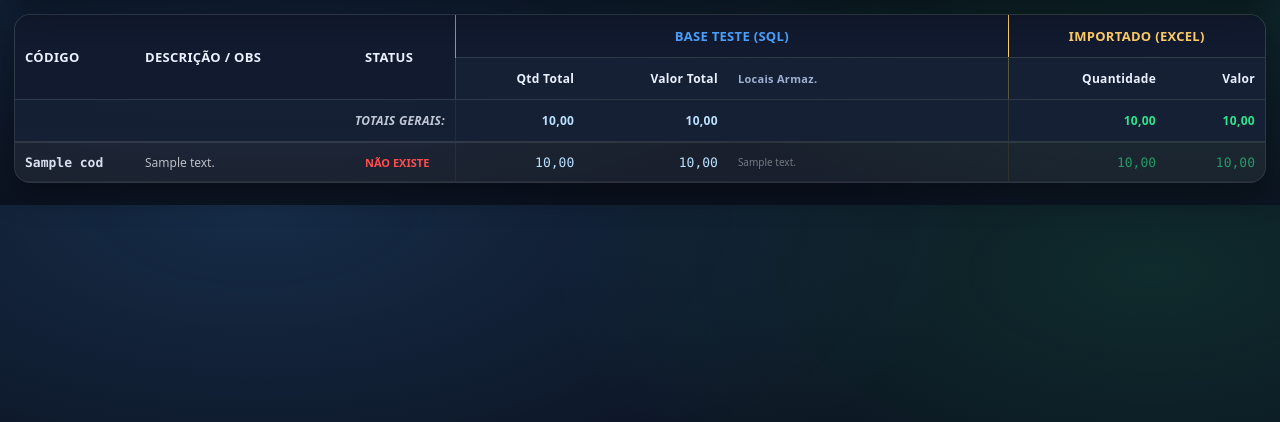
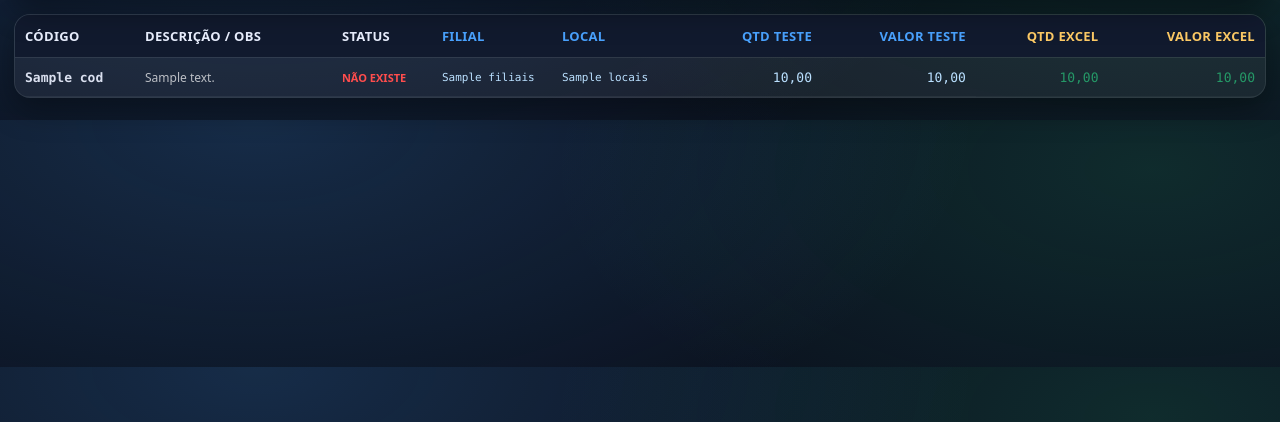
Before and after one commit to grupo-aizs/tablesSB2, a Flask app: template templates/importar_resultado.html in a window 1280 px wide. Shown: the part 127-549 px from the top of the page. Run offline with Flask 3, Linux system fonts and the light colour scheme; the template is opened without the code that fills it: most values are stand-ins (such as "Sample title", 1, 10 or a date in 2020); parts of the project's set-up code (start-up, migrations or seed data) failed here and were passed over.

Commit message:
first commit

```diff
--- a/app.py
+++ b/app.py
@@ -561,18 +561,18 @@ def upload_analise():
         # Carregar dados da Base Teste
         test_data_raw = get_produtos_teste()
 
-        # Agrupar dados de Teste em Dict: Código -> {qatu: sum, vatu: sum, details: str}
-        # Nota: Comparar linha a linha do excel com o TOTAL do código na base.
+        # Agrupar dados de Teste em Dict: Código -> {qatu: sum, vatu: sum, details: str, filiais: set}
         test_db_map = {}
         for r in test_data_raw:
             # r = (filial, cod, local, vatu1, cm1, qatu, dmov)
             c_key = r[1].strip()
             if c_key not in test_db_map:
-                test_db_map[c_key] = {'qatu': 0.0, 'vatu': 0.0, 'locais': []}
+                test_db_map[c_key] = {'qatu': 0.0, 'vatu': 0.0, 'locais': [], 'filiais': set()}
 
             test_db_map[c_key]['qatu'] += float(r[5] or 0)
             test_db_map[c_key]['vatu'] += float(r[3] or 0)
-            test_db_map[c_key]['locais'].append(f"{r[0]}-{r[2]}")
+            test_db_map[c_key]['locais'].append(r[2]) # Apenas o local
+            test_db_map[c_key]['filiais'].add(r[0])   # Filial separada
 
         # Processar Lista Final
         results = []
@@ -595,7 +595,14 @@ def upload_analise():
 
             t_qatu = db_entry['qatu'] if found else 0.0
             t_vatu = db_entry['vatu'] if found else 0.0
-            details = "; ".join(db_entry['locais']) if found else ""
+
+            # Separa Filiais e Locais
+            if found:
+                filiais_str = ", ".join(sorted(list(db_entry['filiais'])))
+                locais_str = ", ".join(sorted(list(set(db_entry['locais'])))) # unique locais
+            else:
+                filiais_str = ""
+                locais_str = ""
 
             # Diffs (com tolerância pequena)
             diff_qatu = abs(t_qatu - i_qatu) > 0.01
@@ -605,7 +612,8 @@ def upload_analise():
             results.append({
                 'cod': code_val,
                 'desc': row.get('Descrição', row.get('Descr', '')), # Tenta pegar descrição se tiver
-                'details': details,
+                'filiais': filiais_str,
+                'locais': locais_str,
 
                 # Teste
                 't_qatu': t_qatu,
@@ -620,8 +628,6 @@ def upload_analise():
                 'diff_qatu': diff_qatu,
                 'diff_vatu': diff_vatu,
                 'has_diff': has_diff,
-
-                # Raw row for debugging or extra cols if needed (not sending all to keep light)
             })
 
         # Salva no cache global para exportação
@@ -663,7 +669,8 @@ def export_analise():
     # Cabeçalhos
     headers = [
         "CÓDIGO", "DESCRIÇÃO", "STATUS",
-        "QTD TESTE", "VALOR TESTE", "LOCAIS TESTE",
+        "FILIAIS", "LOCAIS",
+        "QTD TESTE", "VALOR TESTE",
         "QTD IMPORTADA", "VALOR IMPORTADO"
     ]
     for col, h in enumerate(headers):
@@ -673,7 +680,8 @@ def export_analise():
     worksheet.set_column(0, 0, 15) # Cod
     worksheet.set_column(1, 1, 35) # Desc
     worksheet.set_column(2, 2, 15) # Status
-    worksheet.set_column(3, 7, 15) # Vals
+    worksheet.set_column(3, 4, 15) # Filial/Local
+    worksheet.set_column(5, 8, 15) # Vals
 
     # Dados
     for i, item in enumerate(LATEST_IMPORT_DATA, start=1):
@@ -683,17 +691,19 @@ def export_analise():
         status = "CADASTRO OK" if item['found'] else "NÃO EXISTE"
         worksheet.write(i, 2, status, text_fmt)
 
+        worksheet.write(i, 3, item['filiais'], text_fmt)
+        worksheet.write(i, 4, item['locais'], text_fmt)
+
         # Teste
-        worksheet.write(i, 3, item['t_qatu'], normal_fmt)
-        worksheet.write(i, 4, item['t_vatu'], normal_fmt)
-        worksheet.write(i, 5, item['details'], text_fmt)
+        worksheet.write(i, 5, item['t_qatu'], normal_fmt)
+        worksheet.write(i, 6, item['t_vatu'], normal_fmt)
 
         # Importado (Destaca Diff)
         fmt_qatu = diff_fmt if item['diff_qatu'] else normal_fmt
         fmt_vatu = diff_fmt if item['diff_vatu'] else normal_fmt
 
-        worksheet.write(i, 6, item['i_qatu'], fmt_qatu)
-        worksheet.write(i, 7, item['i_vatu'], fmt_vatu)
+        worksheet.write(i, 7, item['i_qatu'], fmt_qatu)
+        worksheet.write(i, 8, item['i_vatu'], fmt_vatu)
 
     workbook.close()
     output.seek(0)
--- a/templates/importar_resultado.html
+++ b/templates/importar_resultado.html
@@ -254,60 +254,21 @@
             <div class="table-wrap">
                 <table id="resultsTable">
                     <thead>
+                        <tr>
+                            <th style="width:100px;">CÓDIGO</th>
+                            <th style="max-width:250px;">DESCRIÇÃO / OBS</th>
+                            <th style="width:80px;">STATUS</th>
+                            <th style="width:100px; color:#4aa3ff;">FILIAL</th>
+                            <th style="width:120px; color:#4aa3ff;">LOCAL</th>
 
-                        <!-- Grupo Headers -->
-                        <tr>
-                            <th rowspan="2" style="width:100px;">CÓDIGO</th>
-                            <th rowspan="2" style="width:200px;">DESCRIÇÃO / OBS</th>
-                            <th rowspan="2" style="width:80px;">STATUS</th>
+                            <!-- Teste -->
+                            <th class="right" style="color:#4aa3ff;">QTD TESTE</th>
+                            <th class="right" style="color:#4aa3ff;">VALOR TESTE</th>
 
-                            <!-- Grupo Teste -->
-                            <th colspan="3" style="text-align:center; border-left:1px solid #4aa3ff; color:#4aa3ff;">
-                                BASE TESTE (SQL)
-                            </th>
-
-                            <!-- Grupo Importado -->
-                            <th colspan="2" style="text-align:center; border-left:1px solid #ffcc66; color:#ffcc66;">
-                                IMPORTADO (EXCEL)
-                            </th>
+                            <!-- Imports -->
+                            <th class="right" style="color:#ffcc66;">QTD EXCEL</th>
+                            <th class="right" style="color:#ffcc66;">VALOR EXCEL</th>
                         </tr>
-
-                        <!-- Sub Headers -->
-                        <tr>
-                            <!-- Teste Cols -->
-                            <th class="right" style="border-left:1px solid rgba(74,163,255,.3);">Qtd Total</th>
-                            <th class="right">Valor Total</th>
-                            <th style="font-size:11px; color:var(--muted); min-width:150px;">Locais Armaz.</th>
-
-                            <!-- Importado Cols -->
-                            <th class="right" style="border-left:1px solid rgba(255,204,102,.3);">Quantidade</th>
-                            <th class="right">Valor</th>
-                        </tr>
-
-                        <!-- Totais Row -->
-                        <tr>
-                            <th colspan="3" class="right" style="text-align:right; font-style:italic; opacity:0.8;">
-                                TOTAIS GERAIS:
-                            </th>
-
-                            <!-- Total Teste -->
-                            <th class="right" style="color:#bae0ff; border-left:1px solid rgba(74,163,255,.1);">
-                                {{ totals.t_qatu | format_br }}
-                            </th>
-                            <th class="right" style="color:#bae0ff;">
-                                {{ totals.t_vatu | format_br }}
-                            </th>
-                            <th></th>
-
-                            <!-- Total Importado -->
-                            <th class="right" style="color:#2de38b; border-left:1px solid rgba(255,204,102,.1);">
-                                {{ totals.i_qatu | format_br }}
-                            </th>
-                            <th class="right" style="color:#2de38b;">
-                                {{ totals.i_vatu | format_br }}
-                            </th>
-                        </tr>
-
                     </thead>
                     <tbody>
                         {% for item in data %}
@@ -325,21 +286,20 @@
                                 {% endif %}
                             </td>
 
+                            <!-- Filial / Local -->
+                            <td class="mono" style="font-size:11px; color:#bae0ff;">{{ item.filiais }}</td>
+                            <td class="mono" style="font-size:11px; color:#bae0ff;">{{ item.locais }}</td>
+
                             <!-- Teste Values -->
-                            <td class="right mono" style="border-left:1px solid rgba(74,163,255,.1); color:#bae0ff;">
+                            <td class="right mono" style="color:#bae0ff;">
                                 {{ item.t_qatu | format_br }}
                             </td>
                             <td class="right mono" style="color:#bae0ff;">
                                 {{ item.t_vatu | format_br }}
                             </td>
-                            <td style="font-size:10px; color:rgba(255,255,255,0.4); max-width:150px; overflow:hidden; white-space:nowrap; text-overflow:ellipsis;"
-                                title="{{ item.details }}">
-                                {{ item.details }}
-                            </td>
 
                             <!-- Import Values -->
-                            <td class="right mono {% if item.diff_qatu %}diff{% else %}match{% endif %}"
-                                style="border-left:1px solid rgba(255,204,102,.1);">
+                            <td class="right mono {% if item.diff_qatu %}diff{% else %}match{% endif %}">
                                 {{ item.i_qatu | format_br }}
                             </td>
                             <td class="right mono {% if item.diff_vatu %}diff{% else %}match{% endif %}">
```
